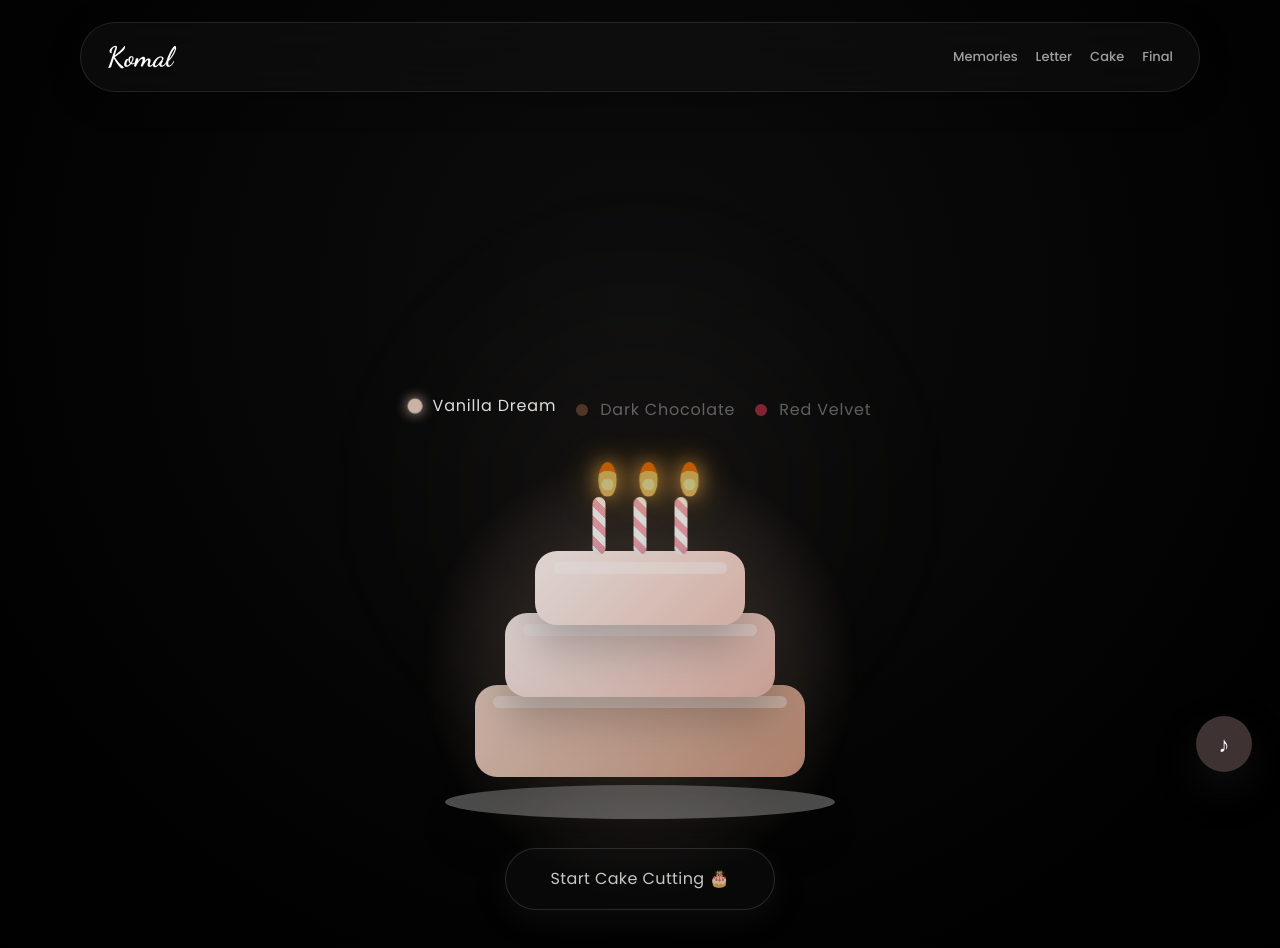
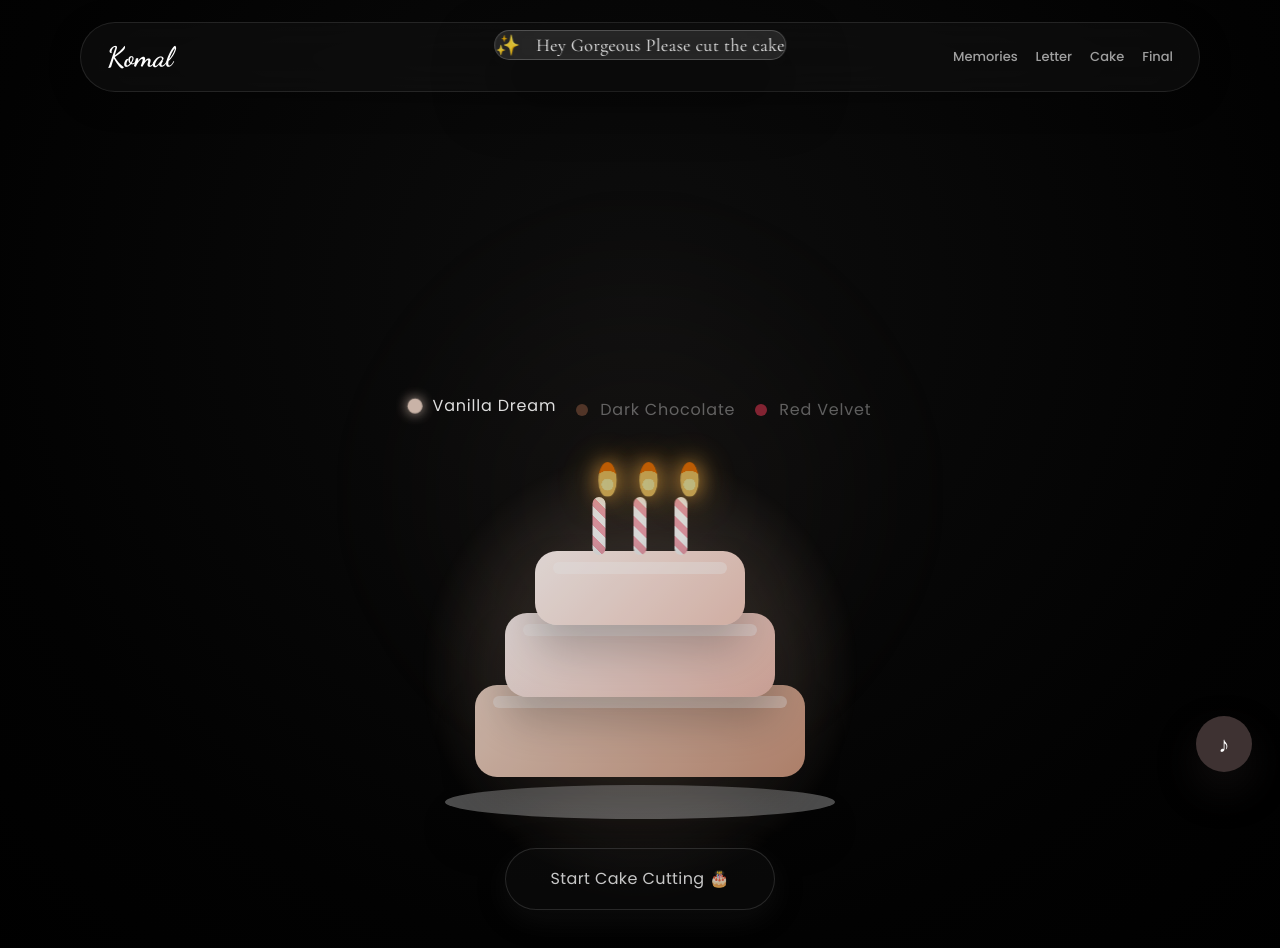
Before and after one commit to navaneetsharma22/Birthday_repo, a Next.js app: page /cake in a window 1280 px wide. Before the commit this address had no page. Shown: the top 948 px of the page. Built offline with nearby package versions, Linux system fonts and the light colour scheme.

Commit message:
feat: implement cake, letter, and memories pages with interactive animations and notification toasts

```diff
--- a/src/app/cake/page.js
+++ b/src/app/cake/page.js
@@ -3,15 +3,15 @@ import { useRef, useState, useEffect } from 'react';
 import { useRouter } from 'next/navigation';
 import gsap from 'gsap';
 import { useGSAP } from '@gsap/react';
-import { useAutoNavigate } from '@/hooks/useAutoNavigate';
 import Cake from '@/components/Cake';
+import Toast from '@/components/Toast';
 
 export default function CakePage() {
-  useAutoNavigate('/letter');
   const container = useRef(null);
   const router = useRouter();
   const [isCut, setIsCut] = useState(false);
   const [flavor, setFlavor] = useState('vanilla');
+  const [showToast, setShowToast] = useState(false);
 
   const FLAVORS = [
     { id: 'vanilla', label: 'Vanilla Dream', color: '#e8cfc1' },
@@ -20,10 +20,20 @@ export default function CakePage() {
   ];
 
   useEffect(() => {
+    if (!isCut) {
+      const timer = setTimeout(() => {
+        setShowToast(true);
+      }, 5000);
+      return () => clearTimeout(timer);
+    }
+  }, [isCut]);
+
+  useEffect(() => {
     if (isCut) {
-      // After cake is cut and text is revealed, wait 3.5 seconds then seamlessly redirect to final page
+      setShowToast(false);
+      // After cake is cut and text is revealed, wait 3.5 seconds then seamlessly redirect to letter page
       const timer = setTimeout(() => {
-        router.push('/final');
+        router.push('/letter');
       }, 3500);
       return () => clearTimeout(timer);
     }
@@ -50,8 +60,7 @@ export default function CakePage() {
         background: 'radial-gradient(circle at 50% 30%, #0d0d0d 0%, #020202 70%, #000000 100%)'
       }}
     >
-
-
+      <Toast message="Hey Gorgeous Please cut the cake" isVisible={showToast} onClose={() => setShowToast(false)} />
       {/* Subtle warm glow behind the cake */}
       <div
         className="absolute left-1/2 top-1/2 -translate-x-1/2 -translate-y-1/2 w-[60vw] h-[60vw] max-w-[600px] max-h-[600px] pointer-events-none rounded-full"
--- a/src/app/letter/page.js
+++ b/src/app/letter/page.js
@@ -2,7 +2,8 @@
 import { useState, useRef } from 'react';
 import gsap from 'gsap';
 import { useGSAP } from '@gsap/react';
-import { useAutoNavigate } from '@/hooks/useAutoNavigate';
+import { useRouter } from 'next/navigation';
+import Toast from '@/components/Toast';
 
 const LETTER = `You are one of those rare people who make the world feel gentler just by being in it. Your presence brings a kind of warmth, peace, and beauty that words can never fully explain.
 
@@ -13,11 +14,34 @@ I hope this year gives you soft mornings, peaceful nights, unexpected smiles, an
 Happy Birthday Babuuuuuuuuuuu! You are special in ways you may never fully realize, and you deserve magic, love, and endless happiness in every chapter of your life. I Love You 🫶`;
 
 export default function LetterPage() {
-  useAutoNavigate('/memories');
   const container = useRef(null);
+  const router = useRouter();
   const [open, setOpen] = useState(false);
   const [typed, setTyped] = useState('');
   const [started, setStarted] = useState(false);
+  const [showToast, setShowToast] = useState(false);
+  const [isTyped, setIsTyped] = useState(false);
+
+  useEffect(() => {
+    if (!open) {
+      const timer = setTimeout(() => {
+        setShowToast(true);
+      }, 5000);
+      return () => clearTimeout(timer);
+    } else {
+      setShowToast(false);
+    }
+  }, [open]);
+
+  useEffect(() => {
+    if (isTyped) {
+      // Auto redirect to memories 5 seconds after typing is complete
+      const timer = setTimeout(() => {
+        router.push('/memories');
+      }, 5000);
+      return () => clearTimeout(timer);
+    }
+  }, [isTyped, router]);
 
   useGSAP(() => {
     gsap.from('.gsap-envelope', {
@@ -54,6 +78,7 @@ export default function LetterPage() {
       i += 1;
       if (i > LETTER.length) {
         clearInterval(id);
+        setIsTyped(true);
       }
     }, 35);
   }
@@ -66,8 +91,7 @@ export default function LetterPage() {
         background: 'radial-gradient(circle at 50% 30%, #0d0d0d 0%, #020202 70%, #000000 100%)'
       }}
     >
-
-
+      <Toast message="Hey bithday GIrl Please Open the letter" isVisible={showToast} onClose={() => setShowToast(false)} />
       {/* Subtle warm glow behind the envelope */}
       <div
         className="absolute left-[30%] top-1/2 -translate-x-1/2 -translate-y-1/2 w-[60vw] h-[60vw] max-w-[600px] max-h-[600px] pointer-events-none rounded-full"
--- a/src/app/memories/page.js
+++ b/src/app/memories/page.js
@@ -3,7 +3,7 @@ import { useRef } from 'react';
 import gsap from 'gsap';
 import { useGSAP } from '@gsap/react';
 import ScrollTrigger from 'gsap/ScrollTrigger';
-import { useAutoNavigate } from '@/hooks/useAutoNavigate';
+import Link from 'next/link';
 
 gsap.registerPlugin(ScrollTrigger);
 
@@ -19,7 +19,6 @@ const MEMORIES = [
 ];
 
 export default function MemoriesPage() {
-  useAutoNavigate('/final');
   const container = useRef(null);
 
   useGSAP(() => {
@@ -104,6 +103,16 @@ export default function MemoriesPage() {
           ))
         )}
       </section>
+
+      <div className="w-full flex justify-center pb-20 relative z-20">
+        <Link
+          href="/final"
+          className="group flex items-center gap-3 px-8 py-4 bg-white/5 border border-white/10 rounded-full backdrop-blur-xl hover:bg-white/10 hover:border-white/20 hover:-translate-y-2 hover:shadow-[0_20px_40px_rgba(0,0,0,0.4)] transition-all duration-300 font-serif text-[18px] text-white/90"
+        >
+          Next Chapter
+          <span className="group-hover:translate-x-2 transition-transform duration-300">→</span>
+        </Link>
+      </div>
     </main>
   );
 }
--- a/src/app/page.js
+++ b/src/app/page.js
@@ -1,14 +1,21 @@
 'use client';
-import { useRef } from 'react';
+import { useEffect, useRef } from 'react';
 import Link from 'next/link';
+import { useRouter } from 'next/navigation';
 import gsap from 'gsap';
 import { useGSAP } from '@gsap/react';
 import CountdownTimer from '@/components/CountdownTimer';
-import { useAutoNavigate } from '@/hooks/useAutoNavigate';
 
 export default function HomePage() {
-  useAutoNavigate('/cake');
   const container = useRef(null);
+  const router = useRouter();
+
+  useEffect(() => {
+    const timer = setTimeout(() => {
+      router.push('/cake');
+    }, 5000);
+    return () => clearTimeout(timer);
+  }, [router]);
 
   useGSAP(() => {
     const tl = gsap.timeline({ defaults: { ease: 'power3.out' } });
@@ -114,7 +121,7 @@ export default function HomePage() {
             className="font-serif font-semibold gsap-title"
             style={{
               fontSize: 'clamp(62px, 9vw, 128px)',
-              lineHeight: 0.86,
+              lineHeight: 1,
               letterSpacing: '-3px',
               color: 'rgba(255,255,255,0.95)',
             }}
@@ -127,11 +134,11 @@ export default function HomePage() {
                 fontStyle: 'italic',
                 display: 'block',
                 fontSize: 'clamp(72px, 10vw, 142px)',
-                marginTop: '-8px',
+                marginTop: '4px',
                 fontWeight: 500
               }}
             >
-              My Love
+              Dear Komal
             </span>
           </h1>
 
--- /dev/null
+++ b/src/components/Toast.js
@@ -0,0 +1,40 @@
+'use client';
+import { useEffect, useRef } from 'react';
+import gsap from 'gsap';
+
+export default function Toast({ message, isVisible, onClose }) {
+  const toastRef = useRef(null);
+
+  useEffect(() => {
+    if (isVisible) {
+      gsap.fromTo(toastRef.current,
+        { y: -100, opacity: 0, scale: 0.9 },
+        { y: 30, opacity: 1, scale: 1, duration: 0.6, ease: 'back.out(1.5)' }
+      );
+
+      // Auto close the toast after 4 seconds
+      const timer = setTimeout(() => {
+        if (onClose) onClose();
+      }, 4000);
+
+      return () => clearTimeout(timer);
+    } else if (toastRef.current && toastRef.current.style.opacity !== "0" && toastRef.current.style.opacity !== "") {
+      gsap.to(toastRef.current, {
+        y: -100, opacity: 0, scale: 0.9, duration: 0.4, ease: 'power2.in'
+      });
+    }
+  }, [isVisible, onClose]);
+
+  return (
+    <div
+      ref={toastRef}
+      className="fixed top-0 left-1/2 -translate-x-1/2 z-[100] pointer-events-none"
+      style={{ opacity: 0, transform: 'translateY(-100px)' }}
+    >
+      <div className="bg-white/10 backdrop-blur-xl border border-white/20 shadow-[0_30px_60px_rgba(0,0,0,0.6)] px-7 py-4 rounded-full flex items-center gap-4">
+        <span className="text-xl animate-pulse">✨</span>
+        <p className="font-serif text-[18px] text-white/95 tracking-wide">{message}</p>
+      </div>
+    </div>
+  );
+}
--- a/src/hooks/useAutoNavigate.js
+++ /dev/null
@@ -1,34 +0,0 @@
-'use client';
-import { useEffect } from 'react';
-import { useRouter } from 'next/navigation';
-
-export function useAutoNavigate(nextRoute, delay = 5000) {
-  const router = useRouter();
-
-  useEffect(() => {
-    let timeoutId;
-
-    const navigate = () => {
-      router.push(nextRoute);
-    };
-
-    // Start the timer
-    timeoutId = setTimeout(navigate, delay);
-
-    // If the user interacts with the page, cancel the auto-navigation
-    const handleInteraction = () => {
-      clearTimeout(timeoutId);
-    };
-
-    window.addEventListener('click', handleInteraction);
-    window.addEventListener('touchstart', handleInteraction);
-    window.addEventListener('keydown', handleInteraction);
-
-    return () => {
-      clearTimeout(timeoutId);
-      window.removeEventListener('click', handleInteraction);
-      window.removeEventListener('touchstart', handleInteraction);
-      window.removeEventListener('keydown', handleInteraction);
-    };
-  }, [nextRoute, delay, router]);
-}
```
